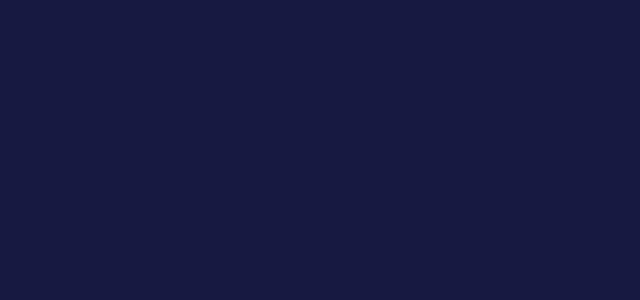
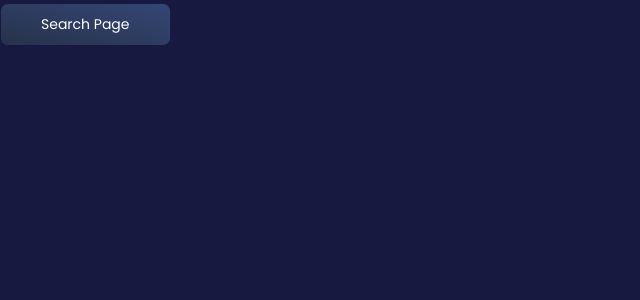
Before and after one commit to nguyenchris/group-match, a React (Create React App) app in the folder client/: page /search in a window 1280 px wide. Shown: the top 300 px of the page, without its empty margins (0-640 px from the left). Built offline with nearby package versions, Linux system fonts and the light colour scheme.

Commit message:
added search and home page components

```diff
--- a/client/src/App.js
+++ b/client/src/App.js
@@ -1,6 +1,8 @@
 import React, { Component } from 'react';
 import { Switch, Route } from 'react-router-dom';
 import Auth from './pages/Auth/Auth';
+import Home from './pages/Home/Home';
+import Search from './pages/Search/Search';
 
 class App extends Component {
   render() {
@@ -8,7 +10,8 @@ class App extends Component {
       <div>
         <Switch>
           <Route path="/auth" component={Auth} />
-          {/* <Route path="/" component={Signup} /> */}
+          <Route path="/search" component={Search} />
+          <Route path="/" exact component={Home} />
         </Switch>
       </div>
     );
--- /dev/null
+++ b/client/src/pages/Home/Home.js
@@ -0,0 +1,20 @@
+import React, { Component } from 'react'
+
+import { Container, Button } from 'reactstrap';
+
+class Home extends Component {
+
+  state = {}
+
+  render() {
+    return (
+      <div>
+
+      <Button>Homepage</Button>
+
+      </div>
+    )
+  }
+}
+
+export default Home;
--- /dev/null
+++ b/client/src/pages/Search/Search.js
@@ -0,0 +1,19 @@
+import React, { Component } from 'react'
+import { Container, Button } from 'reactstrap';
+
+class Search extends Component {
+
+  state = {}
+
+  render() {
+    return (
+      <div>
+
+      <Button>Search Page</Button>
+
+      </div>
+    )
+  }
+}
+
+export default Search;
```
